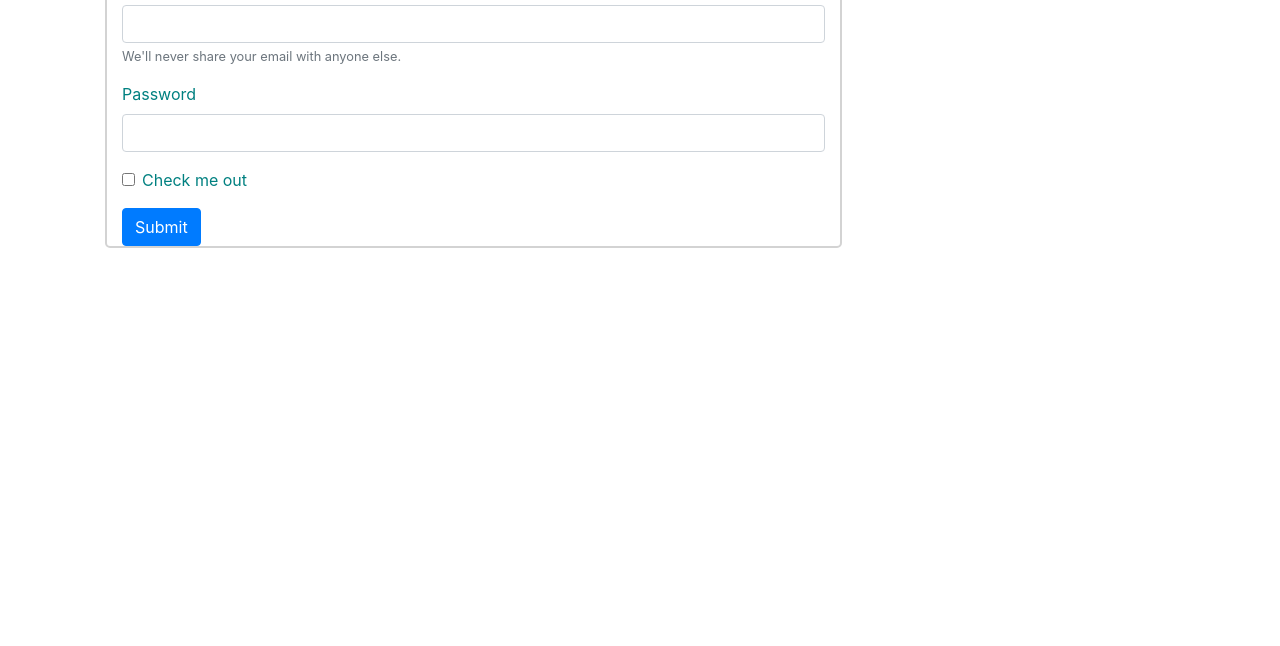
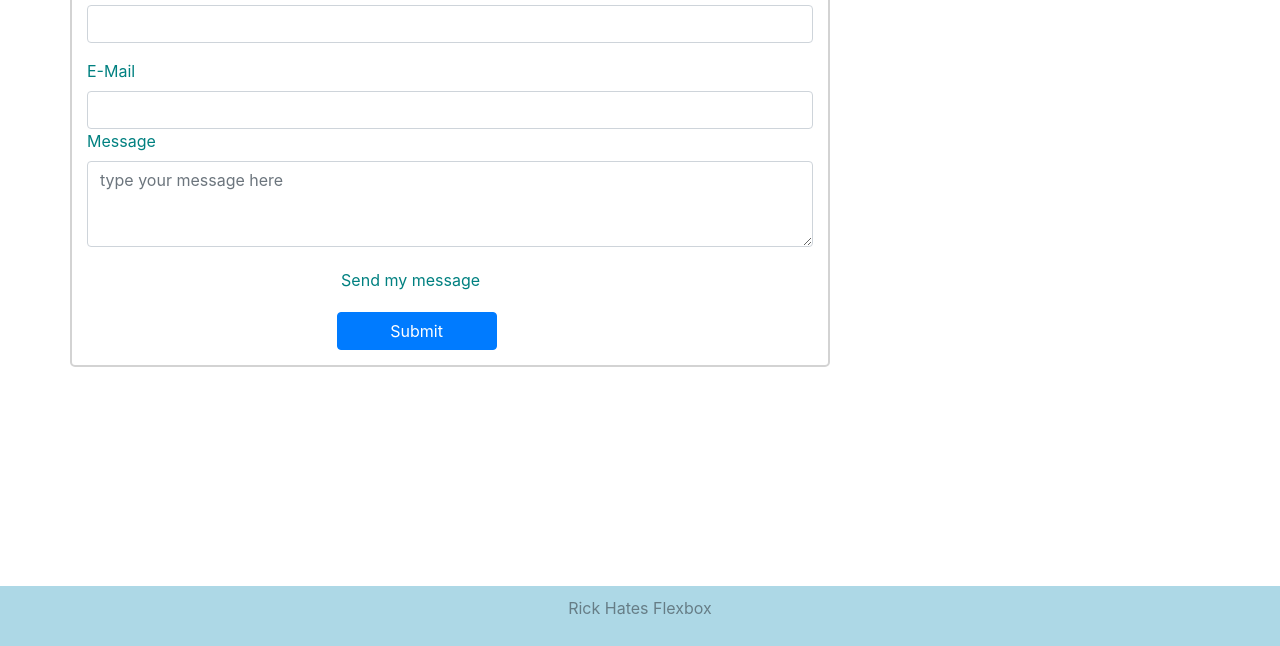
Before and after one commit to Rick-Smart/Bio-Page, a plain HTML site: page contact.html in a window 1280 px wide. Shown: the part 154-800 px from the top of the page. Drawn offline with nearby package versions, Linux system fonts and the light colour scheme.

Commit message:
contact form settings

```diff
--- a/contact.html
+++ b/contact.html
@@ -41,42 +41,50 @@
             <div class="col-md-12 contact-row-2">
               <form>
                 <div class="form-group">
-                  <label for="exampleInputEmail1">Email address</label>
+                  <label for="contact-name">Name</label>
                   <input
-                    type="email"
+                    type="text"
                     class="form-control"
-                    id="exampleInputEmail1"
+                    id="contact-name"
                     aria-describedby="emailHelp"
+                    required
                   />
-                  <small id="emailHelp" class="form-text text-muted"
-                    >We'll never share your email with anyone else.</small
+                </div>
+                <div class="form-group">
+                  <label for="contact-email">E-Mail</label>
+                  <input
+                    type="text"
+                    class="form-control"
+                    id="contact-email"
+                    aria-describedby="emailHelp"
+                    required
+                  />
+                  <div class="form-group">
+                    <label for="Message">Message</label>
+                    <textarea
+                    class="form-control"
+                    id="message"
+                    rows="3"
+                    placeholder="type your message here"
+                    required
+                    ></textarea>
+                  </div>
+                </div>
+                  <label class="form-check-label" for="exampleCheck1"
+                    >Send my message</label
                   >
                 </div>
-                <div class="form-group">
-                  <label for="exampleInputPassword1">Password</label>
-                  <input
-                    type="password"
-                    class="form-control"
-                    id="exampleInputPassword1"
-                  />
-                </div>
-                <div class="form-group form-check">
-                  <input
-                    type="checkbox"
-                    class="form-check-input"
-                    id="exampleCheck1"
-                  />
-                  <label class="form-check-label" for="exampleCheck1"
-                    >Check me out</label
-                  >
-                </div>
-                <button type="submit" class="btn btn-primary">Submit</button>
+                <button type="submit" class="btn btn-primary my-button">Submit</button>
               </form>
             </div>
           </div>
         </div>
       </div>
     </div>
+
+    <footer>
+      <p>Rick Hates Flexbox</p>
+    </footer>
 
     <script
       src="https://code.jquery.com/jquery-3.5.1.slim.min.js"
--- a/styles.css
+++ b/styles.css
@@ -24,18 +24,30 @@ nav ul {
 }
 .about-me-main, .contact-main{
   margin-top: 20px;
-  margin-left: 20px;
+  /* margin-left: 20px; */
   background-color: white;
   color: teal;
+}
+.about-me-main{
+
 }
 .about-me-card, .contact-card{
   border: 2px solid lightgrey;
   border-radius: 5px;
 }
+.contact-main{
+
+}
+}
 #about-me-img {
   float: left;
   border-radius: 10px;
 
+}
+
+.my-button, .form-check-label{
+  width: 160px;
+  margin: 5px 35% 15px 35%;
 }
 footer{
   background-color: lightblue;
```
